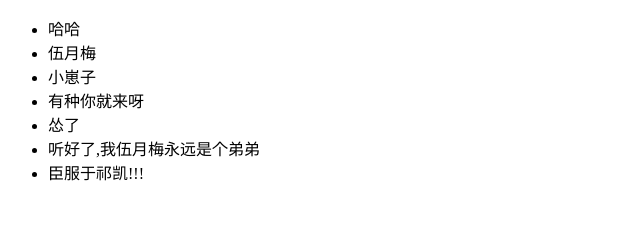
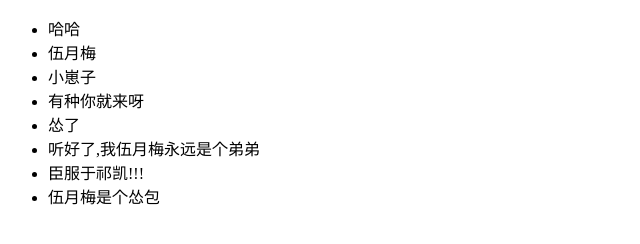
Before and after one commit to noheader/xiangmu_qikai, a plain HTML site: page 1.html in a window 1280 px wide. Shown: the whole page, without its empty margins (0-640 px from the left). Drawn offline with Linux system fonts and the light colour scheme.

Commit message:
伍月梅说她是个怂包

```diff
--- a/1.html
+++ b/1.html
@@ -15,6 +15,7 @@
         <li>怂了</li>
         <li>听好了,我伍月梅永远是个弟弟</li>
         <li>臣服于祁凯!!!</li>
+        <li>伍月梅是个怂包</li>
     </ul>
 </body>
 </html>
```
